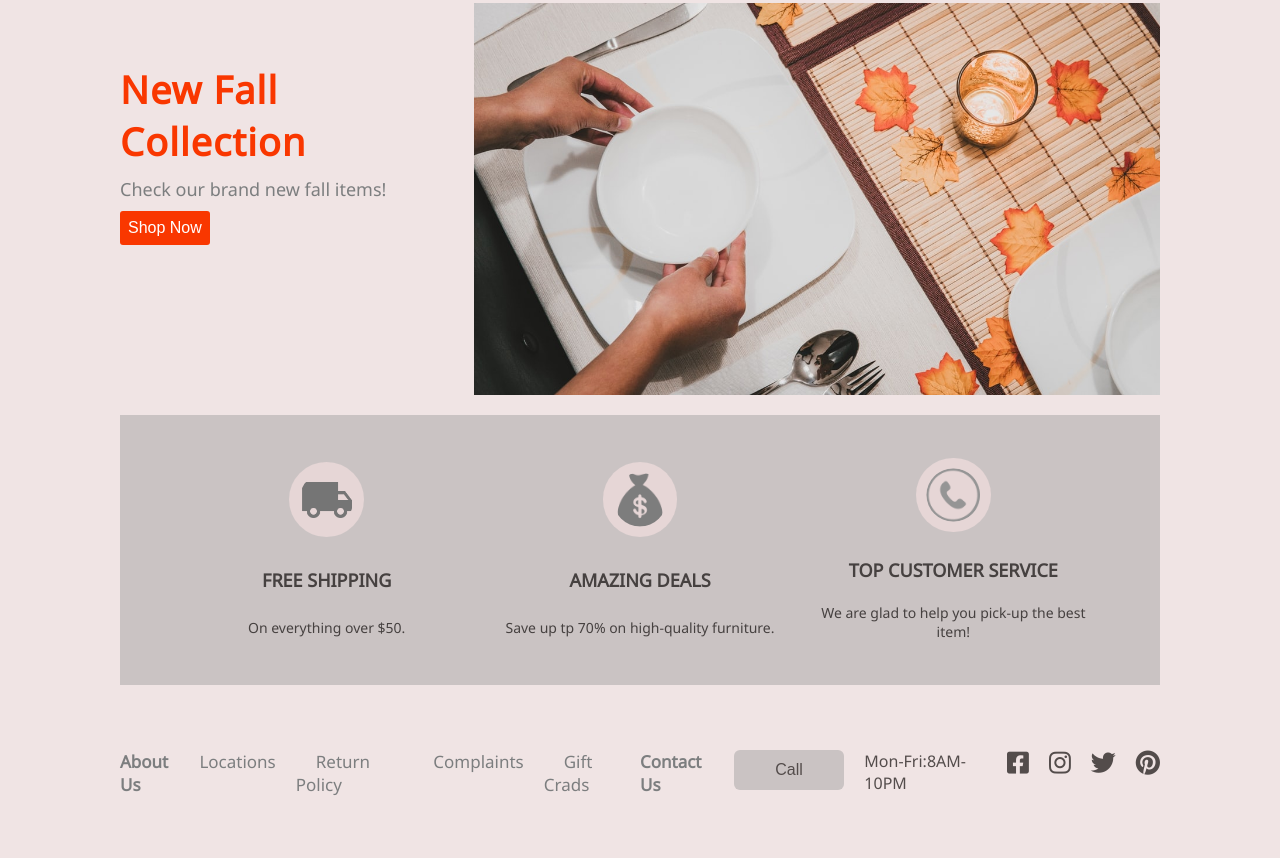
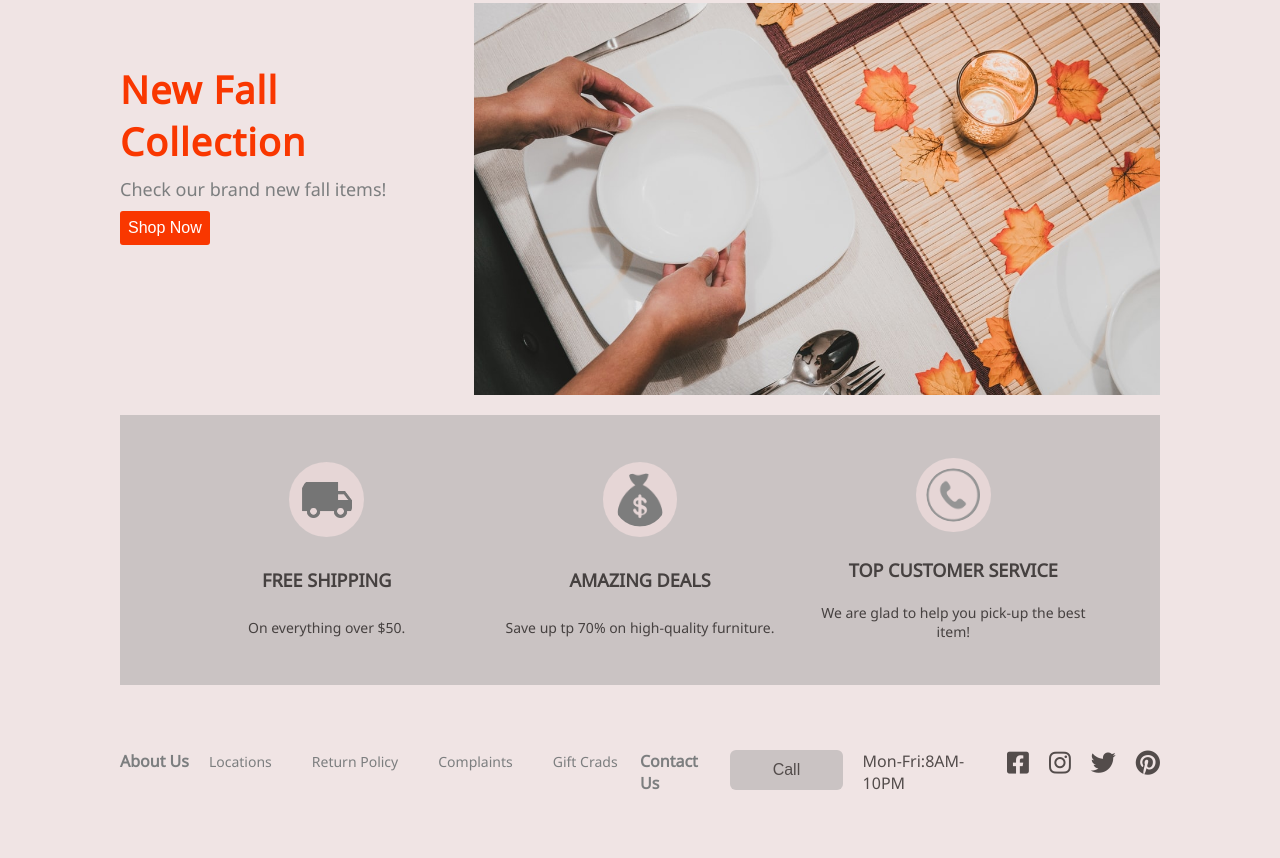
Before and after one commit to StelaSlavcheva/Furniture-store-homepage, a plain HTML site: page index.html in a window 1280 px wide. Shown: the part 289-1147 px from the top of the page. Drawn offline with Linux system fonts and the light colour scheme.

Commit message:
Update styles.css

```diff
--- a/styles.css
+++ b/styles.css
@@ -211,14 +211,14 @@ footer ul {
 
 footer a {
     text-decoration: none;
-    font-size: 17px;
+    font-size: 14px;
     padding: 20px;
     color: #7c7e7f;
 }
 
 #about-us,
 #contact-us {
-    font-size: 17px;
+    font-size: 16px;
     font-weight: bold;
     padding: 0;
 }
```
